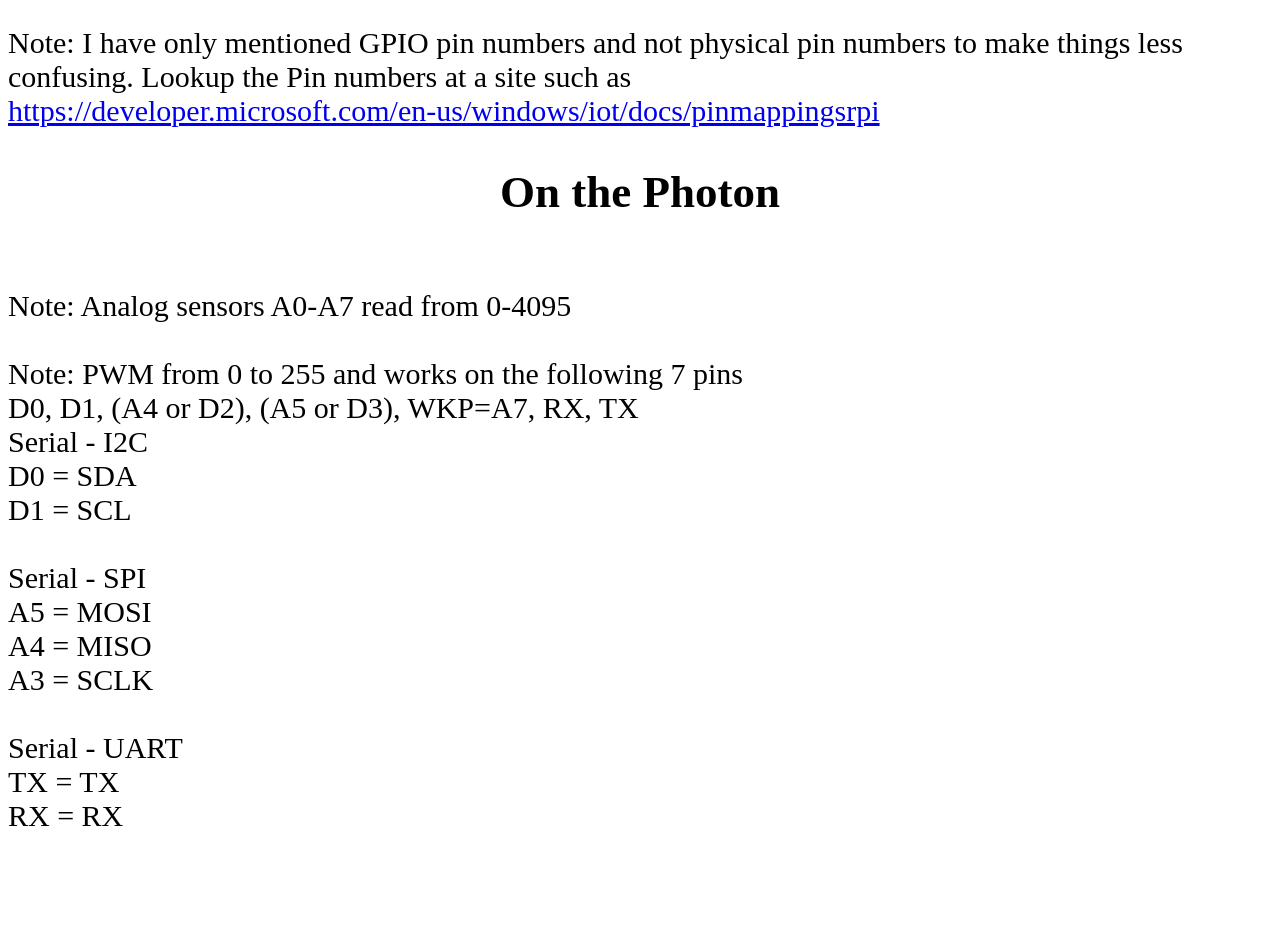
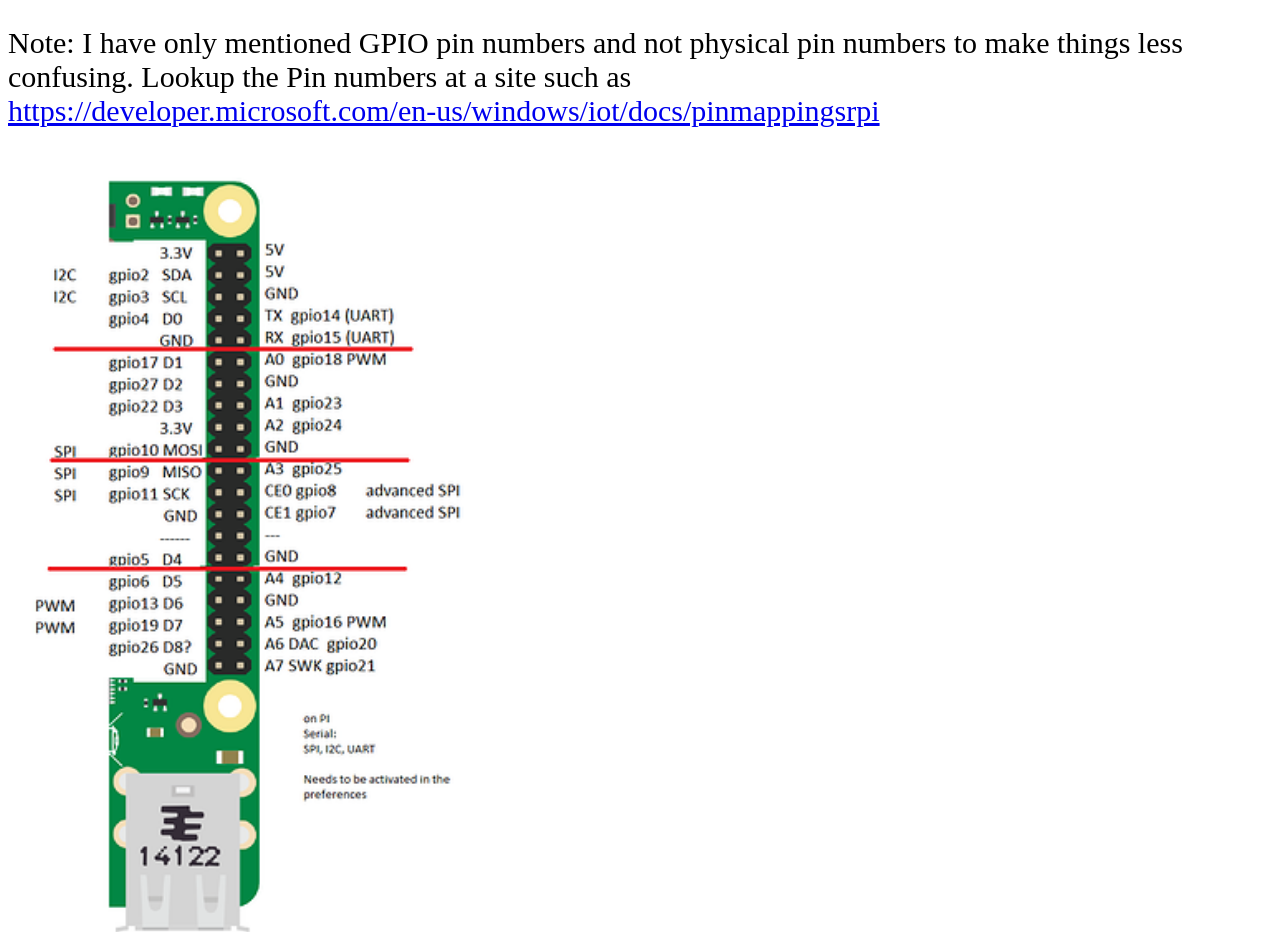
Before and after one commit to hpssjellis/particle-photon-raspberry-pi-iot, a plain HTML site: page index.html in a window 1280 px wide. Shown: the part 1740-2672 px from the top of the page. Before the commit the page ends 2649 px from the top, so only its background shows below. Drawn offline with Linux system fonts and the light colour scheme.

Commit message:
Update index.html

```diff
--- a/index.html
+++ b/index.html
@@ -286,7 +286,7 @@ GPIO 10 = RX <br>  <br>  <br>
 
 Note: I have only mentioned GPIO pin numbers and not physical pin numbers to make things less confusing. Lookup the Pin numbers at a site such as <br>
    <a href="https://developer.microsoft.com/en-us/windows/iot/docs/pinmappingsrpi">https://developer.microsoft.com/en-us/windows/iot/docs/pinmappingsrpi</a>
-
+   <img  width="500" src="https://hpssjellis.github.io/particle-photon-raspberry-pi-iot/chart-pi-photon.png">
 
 
 
```
